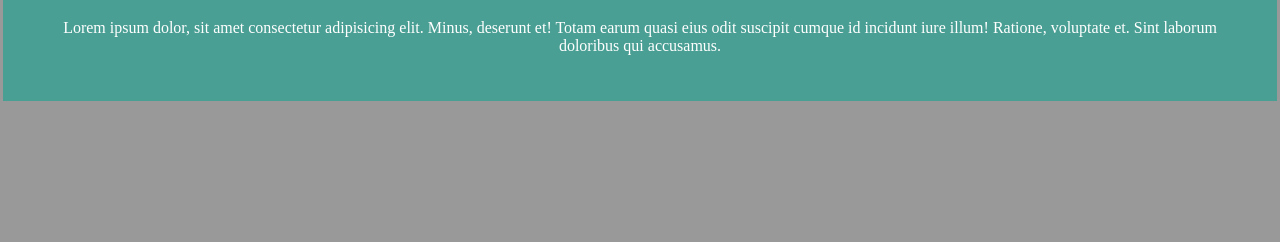
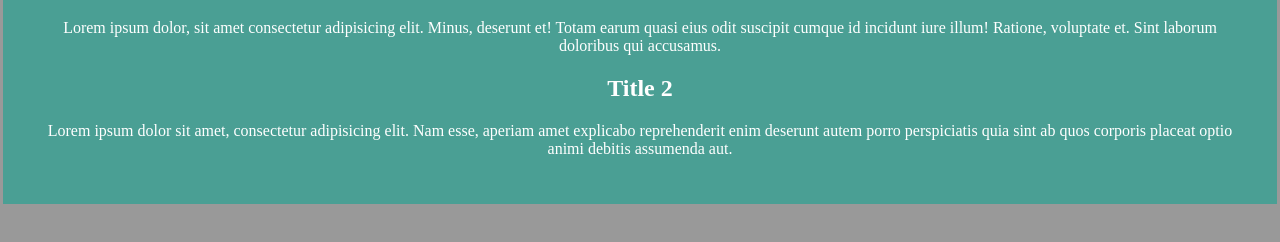
Before and after one commit to WebJDev/GitTest, a plain HTML site: page index.html in a window 1280 px wide. Shown: the part 94-336 px from the top of the page. Drawn offline with Linux system fonts and the light colour scheme.

Commit message:
добавление текста

```diff
--- a/index.html
+++ b/index.html
@@ -12,6 +12,8 @@
     <div class="main">
         <h1>Git + GitHub</h1>
         <p>Lorem ipsum dolor, sit amet consectetur adipisicing elit. Minus, deserunt et! Totam earum quasi eius odit suscipit cumque id incidunt iure illum! Ratione, voluptate et. Sint laborum doloribus qui accusamus.</p>
+        <h2>Title 2</h2>
+        <p>Lorem ipsum dolor sit amet, consectetur adipisicing elit. Nam esse, aperiam amet explicabo reprehenderit enim deserunt autem porro perspiciatis quia sint ab quos corporis placeat optio animi debitis assumenda aut.</p>
     </div>
 </body>
 </html>
```
